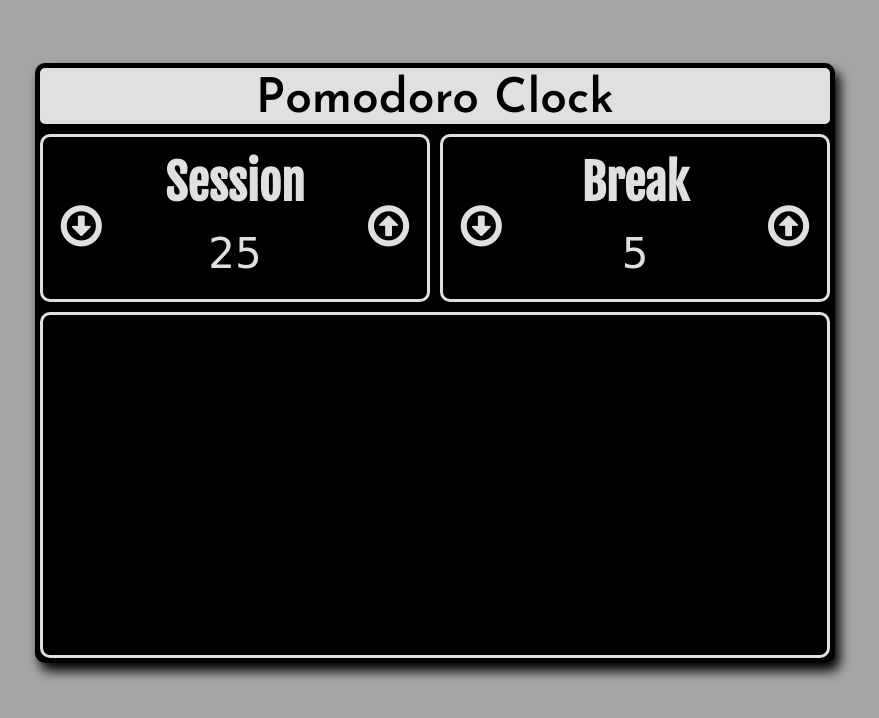
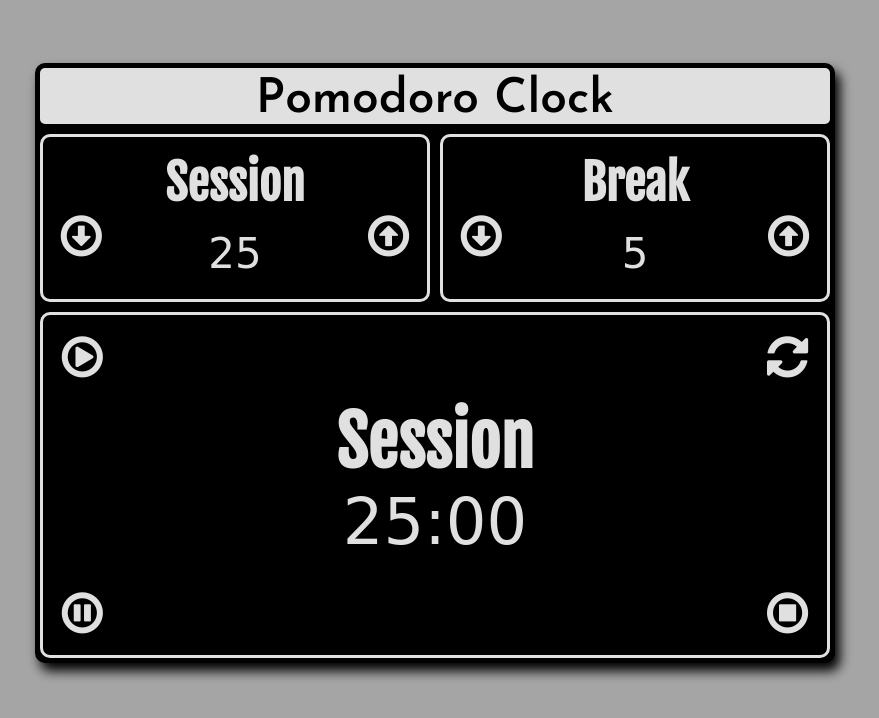
Before and after one commit to cbl0011/pomodoro-clock, a plain HTML site: page index.html in a window 1280 px wide. Shown: the whole page, without its empty margins (205-1084 px from the left). Drawn offline with Linux system fonts and the light colour scheme; files whose address does not match are found by name; a web font is replaced by a local one.

Commit message:
Complete layout

```diff
--- a/index.html
+++ b/index.html
@@ -29,7 +29,20 @@
                 <i class="fa fa-arrow-circle-o-up arrow"></i>
         </div>
         <div id="clock" class="container">
-
+            <div class="button-container">
+                <i class="fa fa-play-circle-o clock-button"></i>
+                <div></div>
+                <i class="fa fa-refresh clock-button"></i>
+            </div>
+            <div id="clock-container">
+                <span class='section-title'>Session</span>
+                <span class='section-length'>25:00</span>
+            </div>
+            <div class="button-container">
+                <i class="fa fa-pause-circle-o clock-button"></i>
+                <div></div>
+                <i class="fa fa-stop-circle-o clock-button"></i>
+            </div>
         </div>
     </div>
     <script src="js/script.js"></script>
--- a/style.css
+++ b/style.css
@@ -58,14 +58,25 @@ body {
 #clock {
     display: grid;
     grid-area: clock;
+    grid-template-rows: 2fr 4fr 2fr;
 }
 
 .arrow {
-    padding-top: 15px;
+    margin-top: 35px;
     font-size: 48px;
     color: rgb(224, 224, 224);
     align-self: center;
+    justify-self: center;
     cursor: pointer;
+}
+
+.arrow:hover, .arrow:focus {
+    color: rgb(129, 129, 129);
+}
+
+.arrow:active {
+    color: rgb(104, 104, 104);
+    font-size: 56px;
 }
 
 div[id$="-edit"] {
@@ -85,3 +96,40 @@ div[id$="-edit"] {
     font-family: 'Skranji', cursive;
     font-size: 42px;
 }
+
+.button-container {
+    margin: 10px;
+    display: grid;
+    grid-template-columns: 1fr 11fr 1fr;
+}
+
+.clock-button {
+    font-size: 48px;
+    color: rgb(224, 224, 224);
+    align-self: center;
+    justify-self: center;
+    cursor: pointer;
+}
+
+.clock-button:hover, .clock-button:focus {
+    color: rgb(129, 129, 129);
+}
+
+.clock-button:active {
+    color: rgb(104, 104, 104);
+    font-size: 56px;
+}
+
+#clock-container {
+    display: grid;
+    grid-template-rows: 1fr 1fr;
+    text-align: center;
+}
+
+#clock-container .section-title {
+    font-size: 68px;
+}
+
+#clock-container .section-length {
+    font-size: 64px;
+}
```
